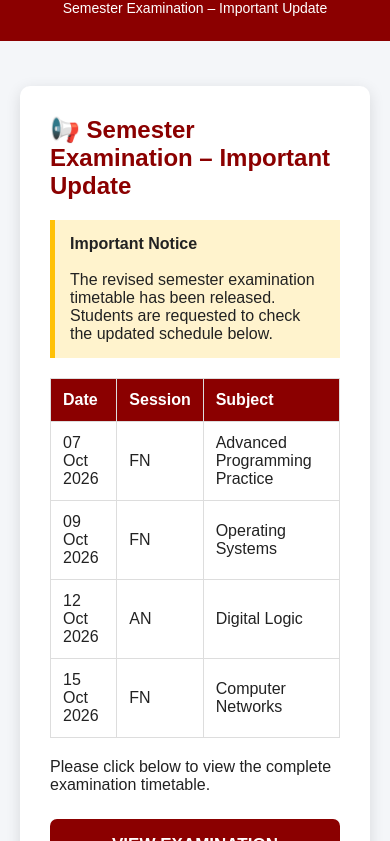
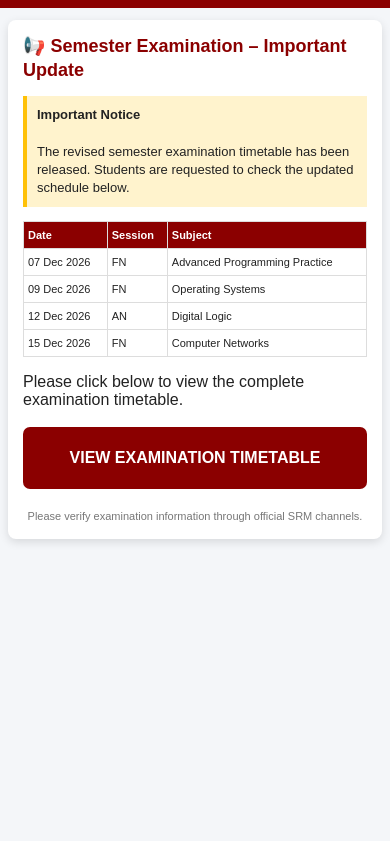
Before and after one commit to krish-334/-Timetable-SRM, a plain HTML site: page index.html in a window 390 px wide. Shown: the part 91-932 px from the top of the page. After the commit the page ends 844 px from the top, so only its background shows below. Drawn offline with Linux system fonts and the light colour scheme.

Commit message:
Update index.html

```diff
--- a/index.html
+++ b/index.html
@@ -2,107 +2,182 @@
 <html lang="en">
 <head>
 <meta charset="UTF-8">
-<meta name="viewport" content="width=device-width,initial-scale=1">
+<meta name="viewport" content="width=device-width, initial-scale=1">
 <title>Semester Examination – Important Update</title>
 
 <style>
-*{box-sizing:border-box}
-
-body{
-  margin:0;
-  font-family:Arial,sans-serif;
-  background:#f4f6f9;
-  color:#222
+* {
+  box-sizing: border-box;
 }
 
-.header{
-  background:#8b0000;
-  color:#fff;
-  padding:25px 20px;
-  text-align:center
+body {
+  margin: 0;
+  font-family: Arial, sans-serif;
+  background: #f4f6f9;
+  color: #222;
 }
 
-.header h1{
-  margin:0;
-  font-size:25px
+.header {
+  background: #8b0000;
+  color: #fff;
+  padding: 18px 12px;
+  text-align: center;
 }
 
-.header p{
-  margin:8px 0 0;
-  font-size:14px
+.header h1 {
+  margin: 0;
+  font-size: 21px;
+  line-height: 1.3;
 }
 
-.container{
-  max-width:750px;
-  margin:45px auto;
-  padding:0 20px
+.header p {
+  margin: 6px 0 0;
+  font-size: 12px;
 }
 
-.notice{
-  background:#fff;
-  border-radius:10px;
-  padding:30px;
-  box-shadow:0 4px 15px rgba(0,0,0,.12)
+.container {
+  max-width: 600px;
+  margin: 18px auto;
+  padding: 0 10px;
 }
 
-.notice h2{
-  margin-top:0;
-  color:#8b0000
+.notice {
+  background: #fff;
+  border-radius: 8px;
+  padding: 18px;
+  box-shadow: 0 3px 10px rgba(0,0,0,.12);
 }
 
-.important{
-  background:#fff3cd;
-  border-left:5px solid #ffc107;
-  padding:15px;
-  margin:20px 0
+.notice h2 {
+  margin: 0 0 14px;
+  color: #8b0000;
+  font-size: 20px;
+  line-height: 1.3;
 }
 
-table{
-  width:100%;
-  border-collapse:collapse;
-  margin:20px 0
+.important {
+  background: #fff3cd;
+  border-left: 4px solid #ffc107;
+  padding: 11px;
+  margin: 14px 0;
+  font-size: 14px;
+  line-height: 1.4;
 }
 
-th,td{
-  border:1px solid #ddd;
-  padding:12px;
-  text-align:left
+table {
+  width: 100%;
+  border-collapse: collapse;
+  margin: 14px 0;
+  font-size: 13px;
 }
 
-th{
-  background:#8b0000;
-  color:#fff
+th,
+td {
+  border: 1px solid #ddd;
+  padding: 8px 6px;
+  text-align: left;
 }
 
-.btn{
-  display:block;
-  width:100%;
-  padding:16px;
-  margin-top:25px;
-  border:0;
-  border-radius:7px;
-  background:#8b0000;
-  color:#fff;
-  font-size:17px;
-  font-weight:bold;
-  cursor:pointer
+th {
+  background: #8b0000;
+  color: #fff;
 }
 
-#prank{
-  display:none;
-  text-align:center;
-  padding:80px 20px
+.btn {
+  display: block;
+  width: 100%;
+  min-height: 62px;
+  padding: 14px 10px;
+  margin-top: 18px;
+  border: 0;
+  border-radius: 7px;
+  background: #8b0000;
+  color: #fff;
+  font-size: 16px;
+  font-weight: bold;
+  cursor: pointer;
+  -webkit-tap-highlight-color: transparent;
+  touch-action: manipulation;
 }
 
-#prank h1{
-  font-size:46px
+.btn:active {
+  background: #650000;
+  transform: scale(.99);
 }
 
-.footer{
-  text-align:center;
-  color:#777;
-  font-size:12px;
-  margin-top:30px
+#prank {
+  display: none;
+  text-align: center;
+  padding: 60px 15px;
+}
+
+#prank h1 {
+  font-size: 42px;
+  margin: 0 0 10px;
+}
+
+.footer {
+  text-align: center;
+  color: #777;
+  font-size: 11px;
+  margin-top: 20px;
+  line-height: 1.4;
+}
+
+@media (max-width: 600px) {
+
+  .header {
+    padding: 16px 10px;
+  }
+
+  .header h1 {
+    font-size: 19px;
+  }
+
+  .header p {
+    font-size: 11px;
+  }
+
+  .container {
+    margin: 12px auto;
+    padding: 0 8px;
+  }
+
+  .notice {
+    padding: 15px;
+  }
+
+  .notice h2 {
+    font-size: 18px;
+  }
+
+  .important {
+    font-size: 13px;
+    padding: 10px;
+  }
+
+  table {
+    font-size: 11px;
+  }
+
+  th,
+  td {
+    padding: 7px 4px;
+  }
+
+  .btn {
+    min-height: 62px;
+    font-size: 16px;
+  }
+
+  #prank {
+    padding-top: 50px;
+  }
+
+  #prank h1 {
+    font-size: 38px;
+  }
+
 }
 </style>
 </head>
@@ -115,6 +190,7 @@ th{
 </div>
 
 <div class="container" id="page">
+
   <div class="notice">
 
     <h2>📢 Semester Examination – Important Update</h2>
@@ -126,6 +202,7 @@ th{
     </div>
 
     <table>
+
       <tr>
         <th>Date</th>
         <th>Session</th>
@@ -133,31 +210,34 @@ th{
       </tr>
 
       <tr>
-        <td>07 Oct 2026</td>
+        <td>07 Dec 2026</td>
         <td>FN</td>
         <td>Advanced Programming Practice</td>
       </tr>
 
       <tr>
-        <td>09 Oct 2026</td>
+        <td>09 Dec 2026</td>
         <td>FN</td>
         <td>Operating Systems</td>
       </tr>
 
       <tr>
-        <td>12 Oct 2026</td>
+        <td>12 Dec 2026</td>
         <td>AN</td>
         <td>Digital Logic</td>
       </tr>
 
       <tr>
-        <td>15 Oct 2026</td>
+        <td>15 Dec 2026</td>
         <td>FN</td>
         <td>Computer Networks</td>
       </tr>
+
     </table>
 
-    <p>Please click below to view the complete examination timetable.</p>
+    <p>
+      Please click below to view the complete examination timetable.
+    </p>
 
     <button class="btn" onclick="startPrank()">
       VIEW EXAMINATION TIMETABLE
@@ -168,35 +248,42 @@ th{
     </div>
 
   </div>
+
 </div>
 
 <div id="prank">
+
   <h1>😂 PRANK!</h1>
+
   <p>You just got fooled.</p>
+
 </div>
 
-<!-- Audio file uploaded to the GitHub repository -->
 <audio id="sound" preload="auto" loop>
   <source src="./prank.mp3" type="audio/mpeg">
   Your browser does not support audio.
 </audio>
 
 <script>
+
 function startPrank() {
+
   const audio = document.getElementById("sound");
 
   audio.play()
     .then(function() {
-      console.log("Audio started successfully");
+      console.log("Audio started successfully.");
     })
     .catch(function(error) {
-      console.error("Audio error:", error);
-      alert("Audio could not be played. Check prank.mp3.");
+      console.error("Audio playback error:", error);
+      alert("Audio could not be played. Please check that prank.mp3 is uploaded correctly.");
     });
 
   document.getElementById("page").style.display = "none";
   document.getElementById("prank").style.display = "block";
+
 }
+
 </script>
 
 </body>
```
